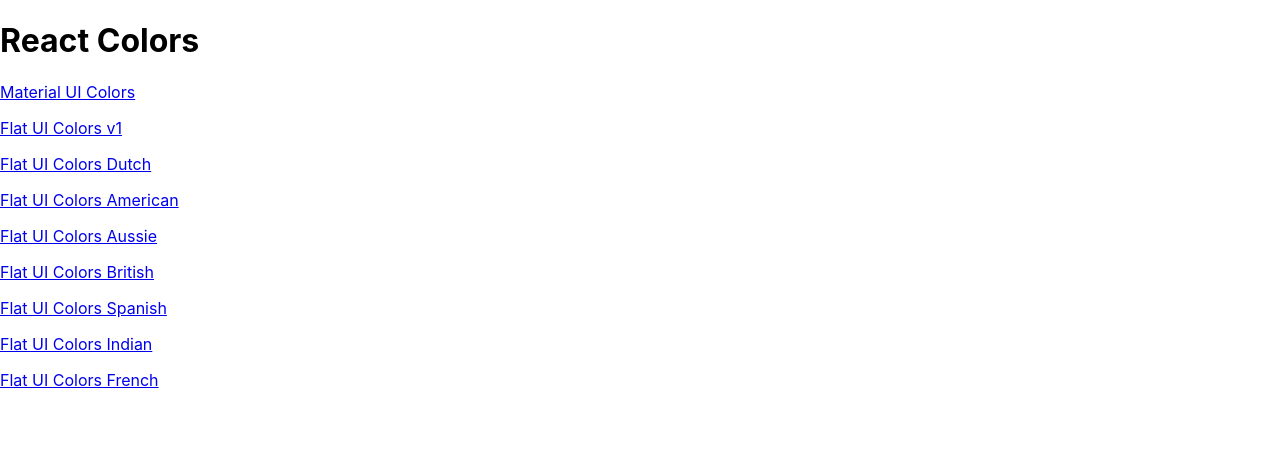
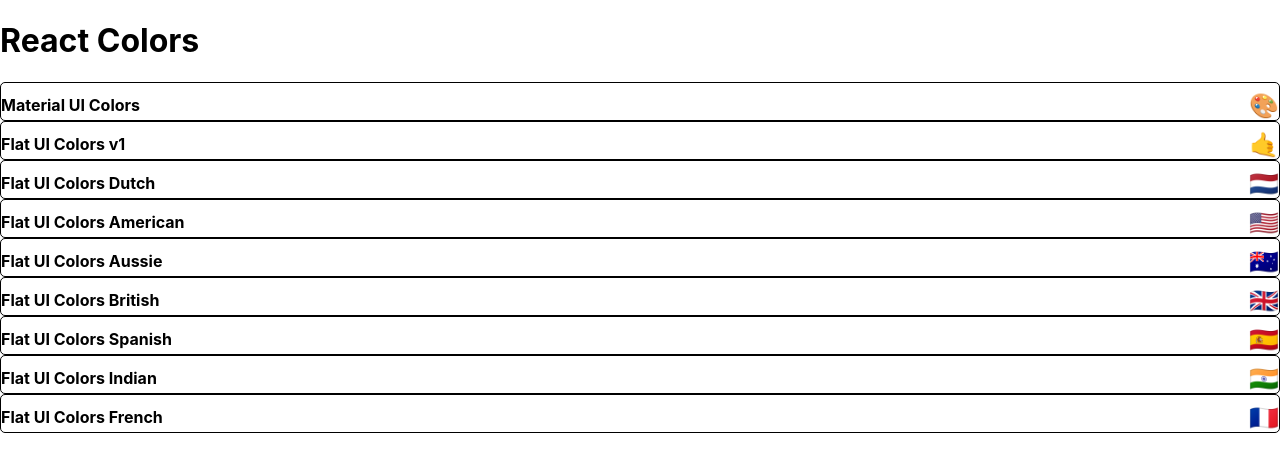
Before and after one commit to Dobes9/udemy-react-the-color-app, a React (Create React App) app: page / in a window 1280 px wide. Shown: the top 472 px of the page. Built offline with nearby package versions, Linux system fonts and the light colour scheme.

Commit message:
start styling MiniPalette

```diff
--- /dev/null
+++ b/src/MiniPalette.js
@@ -0,0 +1,46 @@
+import React from "react";
+import { withStyles } from "@mui/styles";
+
+const styles = {
+  root: {
+    backgroundColor: "white",
+    border: "1px solid black",
+    borderRadius: "5px",
+    padding: "relative",
+    position: "relative",
+    overflow: "hidden",
+    "&:hover": {
+      cursor: "pointer",
+    },
+  },
+  colors: {
+    backgroundColor: "grey",
+  },
+  title: {
+    display: "flex",
+    justifyContent: "space-between",
+    alignItems: "center",
+    margin: "0",
+    color: "black",
+    paddingTop: "0.5rem",
+    fontSize: "1rem",
+    position: "relative",
+  },
+  emoji: {
+    marginLeft: "0.5rem",
+    fontSize: "1.5rem",
+  },
+};
+
+function MiniPalette({ classes, paletteName, emoji }) {
+  return (
+    <div className={classes.root}>
+      <div className={classes.colors}></div>
+      <h5 className={classes.title}>
+        {paletteName} <span className={classes.emoji}>{emoji}</span>
+      </h5>
+    </div>
+  );
+}
+
+export default withStyles(styles)(MiniPalette);
--- a/src/PaletteList.js
+++ b/src/PaletteList.js
@@ -1,12 +1,11 @@
 import React from "react";
+import MiniPalette from "./MiniPalette";
 import { Link } from "react-router-dom";
 
 export default function PaletteList({ palettes }) {
   const list = () => {
     return palettes.map((palette) => (
-      <p>
-        <Link to={`/palette/${palette.id}`}>{palette.paletteName}</Link>
-      </p>
+      <MiniPalette key={palette.id} {...palette} />
     ));
   };
   return (
```
